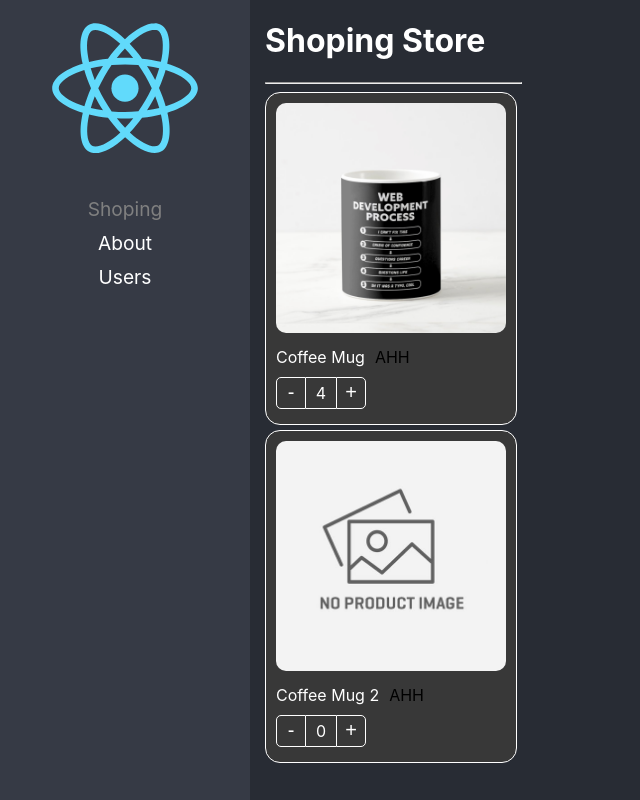
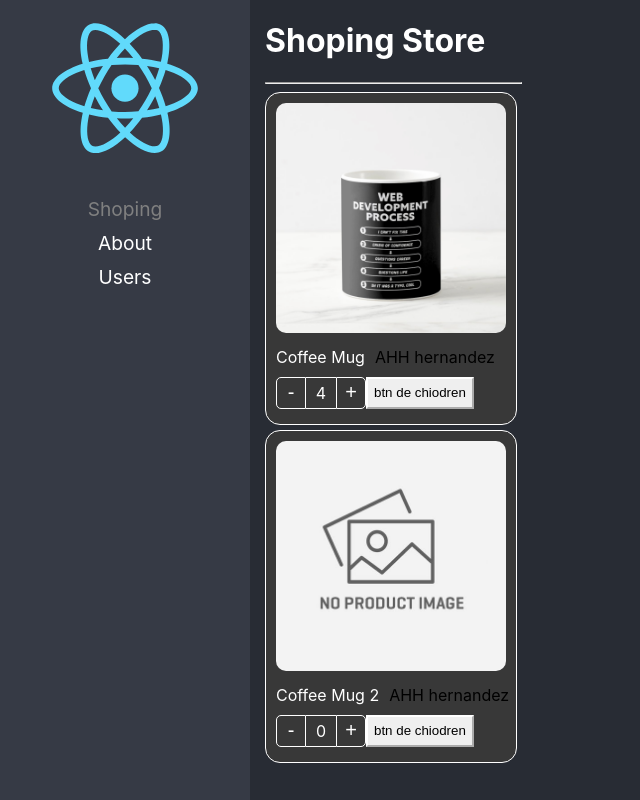
Before and after one commit to adrian1426/ReactTS_ComponentPattern, a React (Create React App) app: page / in a window 1280 px wide. Shown: the whole page, without its empty margins (0-640 px from the left). Built offline with nearby package versions, Linux system fonts and the light colour scheme.

Commit message:
state initializer y render props completed

```diff
--- a/src/components/common/card/Card.tsx
+++ b/src/components/common/card/Card.tsx
@@ -7,12 +7,16 @@ import { Props } from '../../../interfaces/ChildrenInterface';
 const Card = (props: Props) => {
   const { children, className, ...rest } = props;
 
+  const mifun = () => {
+    console.log("Aquí mi fun");
+  };
+
   return (
     <div
       className={`${styles.productCard} ${className}`}
       {...rest}
     >
-      {children!('AHH')}
+      {children!({ name: 'AHH hernandez', mifun })}
     </div>
   );
 };
--- a/src/components/product/ProductCard.tsx
+++ b/src/components/product/ProductCard.tsx
@@ -22,13 +22,13 @@ const ProductCard = (props: Props) => {
       style={{ border: '1px solid white' }}
     >
       {
-        (valDecuelto) => (
+        ({ name, mifun }) => (
           <ProductProvider
             value={{ imgProduct, title }}
           >
             <Card.Image className='cutom-image' />
             <Card.Title className='text-white' />
-            <label >{valDecuelto}</label>
+            <label >{name}</label>
 
             <Card.Actions className='custom-actions'>
               <button
@@ -50,6 +50,14 @@ const ProductCard = (props: Props) => {
               >
                 +
               </button>
+
+              <br />
+              <button
+                style={{ color: 'black' }}
+                onClick={() => mifun()}
+              >
+                btn de chiodren
+              </button>
             </Card.Actions>
           </ProductProvider>
         )
--- a/src/interfaces/ChildrenInterface.ts
+++ b/src/interfaces/ChildrenInterface.ts
@@ -1,7 +1,7 @@
 import { ReactNode, CSSProperties } from "react";
 
 export interface Props {
-  children?: (valor: string) => JSX.Element;
+  children?: (valor: { name: string, mifun: Function }) => JSX.Element;
   className?: string;
   style?: CSSProperties;
 };
```
